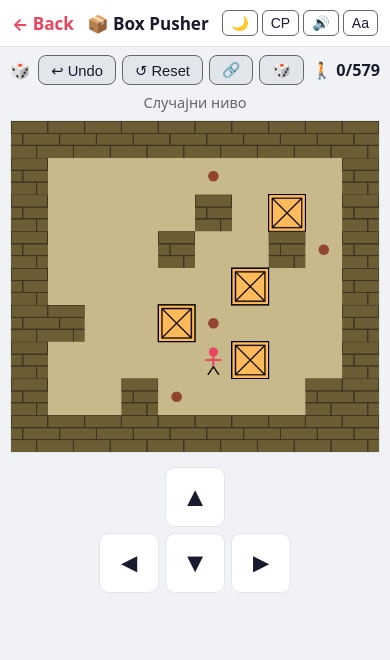
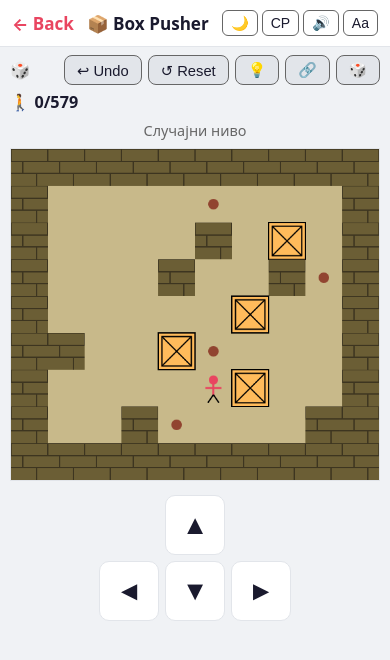
Before and after one commit to acosonic/toiletgames, a plain HTML site: page games/boxpusher.html in a window 390 px wide. Drawn offline with Linux system fonts and the light colour scheme.

Commit message:
Box Pusher: 💡 Solve button that replays the generator's known solution
The level generator already derives a valid solution (moveSeq) while building
each level backward from the solved state, but it was discarded after computing
the move limit. Reconstruct it as a playable Sokoban-notation string
(solutionString), store it, and add a 💡 button that animates it (toggles to ⏹
to stop). Verified: 5000/5000 generated solutions actually solve their level.
Hidden for shared levels (no known solution). playSolution() now defaults to
the stored solution when called with no argument.

Co-Authored-By: Claude Opus 4.8 <noreply@anthropic.com>

```diff
--- a/games/boxpusher.html
+++ b/games/boxpusher.html
@@ -61,6 +61,7 @@ canvas{display:block;max-width:100%;height:auto;border:1px solid var(--surface2)
     <div class="hud-btns">
       <button class="ctrl-btn i18n" data-sr="↩ Поништи" data-en="↩ Undo" onclick="undo()">↩ Поништи</button>
       <button class="ctrl-btn i18n" data-sr="↺ Ресет" data-en="↺ Reset" onclick="resetLevel()">↺ Ресет</button>
+      <button class="ctrl-btn" id="solveBtn" onclick="solveCurrent()" title="Solve" style="display:none">💡</button>
       <button class="ctrl-btn" onclick="shareLevel()" title="Share">🔗</button>
       <button class="ctrl-btn" onclick="startRandom()" title="New random">🎲</button>
     </div>
@@ -299,6 +300,59 @@ function computeForwardMoves(levelStr, moveSeq) {
   return total;
 }
 
+// ── solution string ───────────────────────────────────────────
+// Reconstructs the generator's solution as a playable Sokoban-notation
+// string (lowercase = walk, UPPERCASE = push). Same forward replay as
+// computeForwardMoves, but records each step's direction via path BFS.
+function solutionString(levelStr, moveSeq) {
+  const rows = levelStr.split('\n').filter(r => r.trim() !== '');
+  const H = rows.length, W = Math.max(...rows.map(r => r.length));
+  const walls = new Set(), boxes = new Set();
+  let pr = -1, pc = -1;
+  for (let r = 0; r < H; r++) for (let c = 0; c < W; c++) {
+    const ch = (rows[r]||'')[c]||'#';
+    if (ch === '#') walls.add(r*100+c);
+    if ('@+'.includes(ch)) { pr = r; pc = c; }
+    if ('$*'.includes(ch)) boxes.add(r*100+c);
+  }
+  const isOpen = (r, c) => r>=0&&r<H&&c>=0&&c<W&&!walls.has(r*100+c)&&!boxes.has(r*100+c);
+  const letter = (dr, dc) => dr===-1?'u':dr===1?'d':dc===-1?'l':'r';
+  // shortest walk path from (fr,fc) to (tr,tc) as a string of u/d/l/r, or null
+  const walkPath = (fr, fc, tr, tc) => {
+    if (fr===tr&&fc===tc) return '';
+    const prev = new Map(), seen = new Set([fr*100+fc]), q = [fr*100+fc];
+    for (let i = 0; i < q.length; i++) {
+      const k = q[i], r = (k/100)|0, c = k%100;
+      for (const [dr,dc] of [[-1,0],[1,0],[0,-1],[0,1]]) {
+        const nr = r+dr, nc = c+dc, nk = nr*100+nc;
+        if (seen.has(nk) || !isOpen(nr, nc)) continue;
+        seen.add(nk); prev.set(nk, k);
+        if (nr===tr && nc===tc) {
+          let path = '', cur = nk;
+          while (cur !== fr*100+fc) {
+            const pk = prev.get(cur);
+            path = letter(((cur/100)|0)-((pk/100)|0), (cur%100)-(pk%100)) + path;
+            cur = pk;
+          }
+          return path;
+        }
+        q.push(nk);
+      }
+    }
+    return null;
+  };
+  let out = '';
+  for (let i = moveSeq.length - 1; i >= 0; i--) {
+    const {r, c, bR, bC, pR, pC} = moveSeq[i];
+    const wp = walkPath(pr, pc, pR, pC);
+    if (wp === null) return null;
+    out += wp + letter(bR-pR, bC-pC).toUpperCase();  // walk to spot, then push
+    boxes.delete(bR*100+bC); boxes.add(r*100+c);
+    pr = bR; pc = bC;
+  }
+  return out;
+}
+
 // ── optimal-move solver (runs in a Web Worker) ────────────────
 // A* over push-states that minimizes PLAYER MOVES (walk steps + pushes) —
 // the same metric the HUD counts. Used to base the move limit on the TRUE
@@ -455,6 +509,8 @@ function makeSolver() {
 // ── game state ───────────────────────────────────────────────
 let cells, playerPos, width, moves, won, failed, history;
 let currentLevelStr = '';
+let currentSolution = '';   // generator's known solution (Sokoban notation), '' if unknown
+let _solveTimer = null;     // interval handle while auto-solving
 let sharedLevel = false;
 let sharedScore = 0;
 let moveLimit = 0;
@@ -476,6 +532,7 @@ function updateHUD() {
   const mEl = document.getElementById('movesEl');
   mEl.textContent = moveLimit > 0 ? '🚶 ' + moves + '/' + moveLimit : '🚶 ' + moves;
   mEl.style.color = rem <= 10 ? 'var(--accent)' : '';
+  updateSolveBtn();
 }
 
 function parseLevel() {
@@ -681,9 +738,10 @@ function startRandom() {
 
   setTimeout(() => {
     const result = generateLevel(4, 80);
-    if (!result) { currentLevelStr = FALLBACK; moveLimit = 120; finishRandom(); return; }
+    if (!result) { currentLevelStr = FALLBACK; currentSolution = ''; moveLimit = 120; finishRandom(); return; }
 
     currentLevelStr = result.level;
+    currentSolution = solutionString(result.level, result.moveSeq) || '';
     const fwd = computeForwardMoves(result.level, result.moveSeq) || 120;
 
     // Tight limit = 1.1 × the optimum. Players can undo freely (an undo
@@ -709,20 +767,41 @@ function startRandom() {
   }, 20);
 }
 
-// Console helper: playSolution('RurrddDL...')
-// Lowercase = walk, Uppercase = push (standard Sokoban notation)
+// Animate a solution. Called with no arg, it plays the generator's known
+// solution for the current level. String format: lowercase = walk,
+// UPPERCASE = push (standard Sokoban notation).
 window.playSolution = function(sol, msPerMove) {
-  msPerMove = msPerMove || 180;
+  sol = (sol == null ? currentSolution : sol);
+  if (!sol) return 'No known solution for this level.';
+  if (_solveTimer) { clearInterval(_solveTimer); _solveTimer = null; }
+  msPerMove = msPerMove || 160;
   resetLevel();
   const dir = {r:[1,0],l:[-1,0],u:[0,-1],d:[0,1]};
   let i = 0;
-  const tick = setInterval(() => {
-    if (won || i >= sol.length) { clearInterval(tick); return; }
+  _solveTimer = setInterval(() => {
+    if (won || i >= sol.length) { clearInterval(_solveTimer); _solveTimer = null; updateSolveBtn(); return; }
     const d = dir[sol[i++].toLowerCase()];
     if (d) doMove(d[0], d[1]);
   }, msPerMove);
+  updateSolveBtn();
   return 'Playing ' + sol.length + ' moves...';
 };
+
+// Toggle auto-solve from the 💡 button.
+function solveCurrent() {
+  if (_solveTimer) { clearInterval(_solveTimer); _solveTimer = null; updateSolveBtn(); return; }
+  window.playSolution();
+}
+
+// Reflect availability + play/stop state on the 💡 button.
+function updateSolveBtn() {
+  const b = document.getElementById('solveBtn');
+  if (!b) return;
+  const isSR = L() === 'sr';
+  b.style.display = (currentSolution && !sharedLevel) ? '' : 'none';
+  b.textContent = _solveTimer ? (isSR ? '⏹' : '⏹') : '💡';
+  b.title = _solveTimer ? (isSR ? 'Заустави' : 'Stop') : (isSR ? 'Реши' : 'Solve');
+}
 
 document.addEventListener('keydown', e => {
   if (e.which === 37) { e.preventDefault(); doMove(-1, 0); }
--- a/service-worker.js
+++ b/service-worker.js
@@ -1,6 +1,6 @@
 // Service worker for Тоалет Игрице.
 // Bump CACHE_VERSION on every shell change.
-const CACHE_VERSION = 'v124';
+const CACHE_VERSION = 'v125';
 const CACHE_NAME = `toiletgames-${CACHE_VERSION}`;
 
 const SCOPE = new URL(self.registration.scope).pathname;
```
